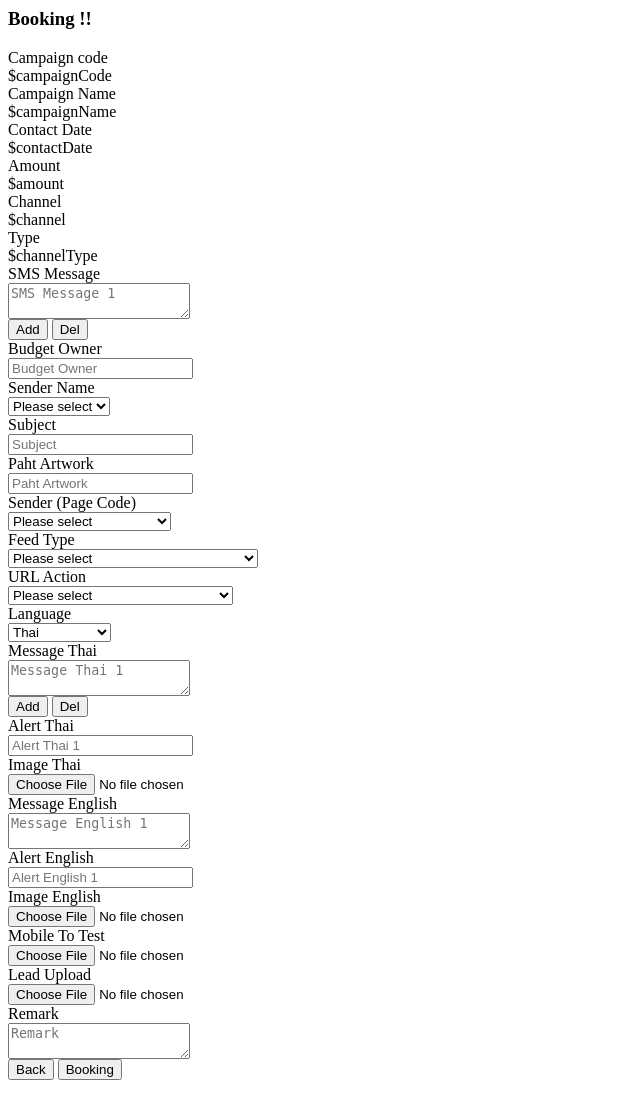
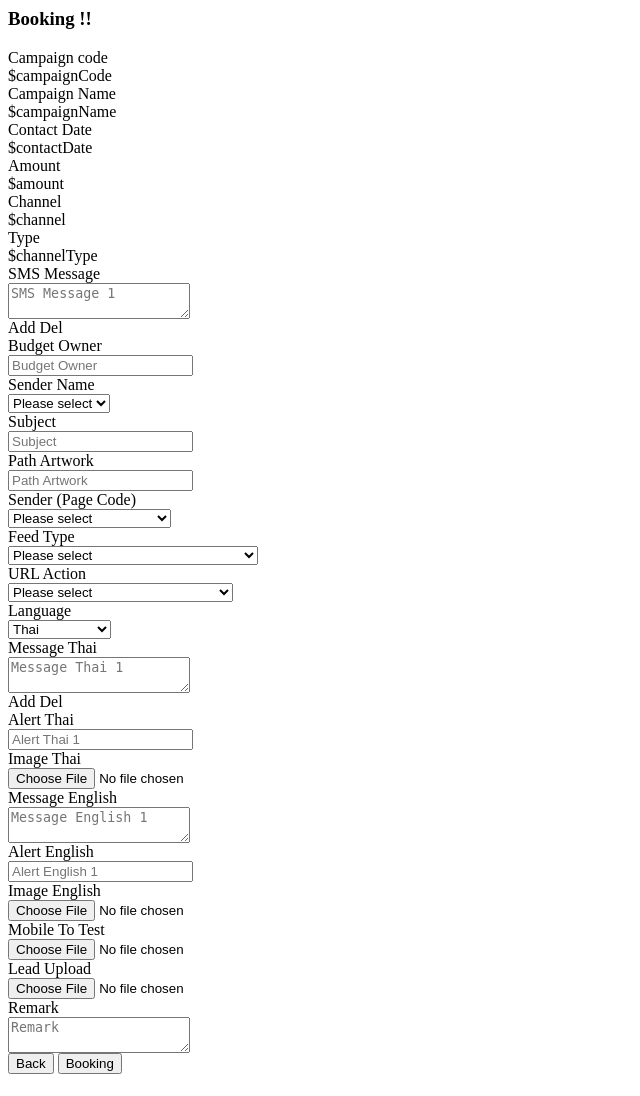
Before and after one commit to infoalee/project-sloth, a PHP site: page /booking1.php in a window 1280 px wide. Shown: the whole page, without its empty margins (0-640 px from the left). After the commit the page ends 1074 px from the top, so only its background shows below. Run offline with PHP 8.4, Linux system fonts and the light colour scheme.

Commit message:
16/8/17 update 1.0

```diff
--- a/booking1.php
+++ b/booking1.php
@@ -81,8 +81,8 @@
                       </div>
 
                     <div class="col-sm-2 col-md-2 col-lg-1">
-                      <button id='btnAddSMS' class="form-control btn-sm btn-success"><i class="fa fa-plus" aria-hidden="true"></i> Add</Button>
-                      <button id='btnDelSMS' class="form-control btn-sm btn-warning"><i class="fa fa-minus" aria-hidden="true"></i> Del</Button>
+                      <span id='btnAddSMS' class="btn btn-sm btn-flat btn-success"><i class="fa fa-plus" aria-hidden="true"></i> Add</span>
+                      <span id='btnDelSMS' class="btn btn-sm btn-flat btn-warning"><i class="fa fa-minus" aria-hidden="true"></i> Del</span>
                     </div>
                   </div>
 
@@ -164,9 +164,9 @@
                 </div>
 
                 <div class="form-group edm">
-                  <label for="inputEdmPathAW" class="col-sm-2 control-label">Paht Artwork</label>
+                  <label for="inputEdmPathAW" class="col-sm-2 control-label">Path Artwork</label>
                   <div class="col-sm-10 col-lg-6">
-                    <input type="text" class="form-control" id="inputEdmPathAW" placeholder="Paht Artwork">
+                    <input type="text" class="form-control" id="inputEdmPathAW" placeholder="Path Artwork">
                   </div>
                 </div>
 
@@ -222,15 +222,58 @@
 
                 <div class="form-group kpkus">
                     <label for="inputKPLUSMeassage1" class="col-sm-2 control-label">Message Thai</label>
-                    <div class="col-sm-8 col-md-6 col-lg-6">
+                    <div class="col-sm-8 col-md-6 col-lg-6 KPLUSMSG">
                       <textarea row="3" class="form-control" id="inputKPLUSMeassage1" placeholder="Message Thai 1"></textarea>
                     </div>
 
                   <div class="col-sm-2 col-md-2 col-lg-1">
-                    <button id='btnAddKPLUS' class="form-control btn-sm btn-success"><i class="fa fa-plus" aria-hidden="true"></i> Add</Button>
-                    <button id='btnDelKPLUS' class="form-control btn-sm btn-warning"><i class="fa fa-minus" aria-hidden="true"></i> Del</Button>
+                    <span id='btnAddKPLUS' class="btn btn-flat btn-sm btn-success"><i class="fa fa-plus" aria-hidden="true"></i> Add</span>
+                    <span id='btnDelKPLUS' class="btn btn-flat btn-sm btn-warning"><i class="fa fa-minus" aria-hidden="true"></i> Del</span>
                   </div>
                 </div>
+
+                <script>
+
+                   var n = $( ".KPLUSMSG > textarea" ).length;
+                    if (n > 1){
+                        $("#btnAddKPLUS").show();
+                    }else{
+                        $("#btnDelKPLUS").hide();
+                    }
+
+                    $("#btnAddKPLUS")
+                    .click(function() {
+                        var n = $( ".KPLUSMSG > textarea" ).length + 1;
+                        if (n > 1 ){
+                            $("#btnDelKPLUS").show();
+                        }
+                        if (n < 10 ){
+                            $(".KPLUSMSG").append( $( "<textarea row='3' class='form-control sms" + n + "' id='inputSMSMeassage1' placeholder='Message Thai " + n + "'></textarea>" ) );
+                        }else{
+                            alert("limit KPLUS Message")
+                        }
+                        var n = $( ".KPLUSMSG > textarea" ).length;
+                        //alert( "There are " + n + " textareas." + "Click to add more.");
+                    });
+                    // Trigger the click to start
+                    //.trigger( "click" );
+
+                    $("#btnDelKPLUS")
+                    .click(function() {
+                        var n = $( ".KPLUSMSG > textarea" ).length;
+                        //if (n < 10 ){
+                            //alert($('textarea').length);
+                            $('.KPLUSMSG > textarea').remove( ".sms" + n);
+                        //}else{
+                        //    alert("limit SMS Message")
+                       // }
+                        if ($( ".KPLUSMSG > textarea" ).length < 2){
+                            $(this).hide();
+                        }
+                        //alert( "There are " + n + " textareas." + "Click to add more.");
+                    });
+
+                </script>
 
                 <div class="form-group kpkus">
                   <label for="inputEdmPathAW" class="col-sm-2 control-label">Alert Thai</label>
```
